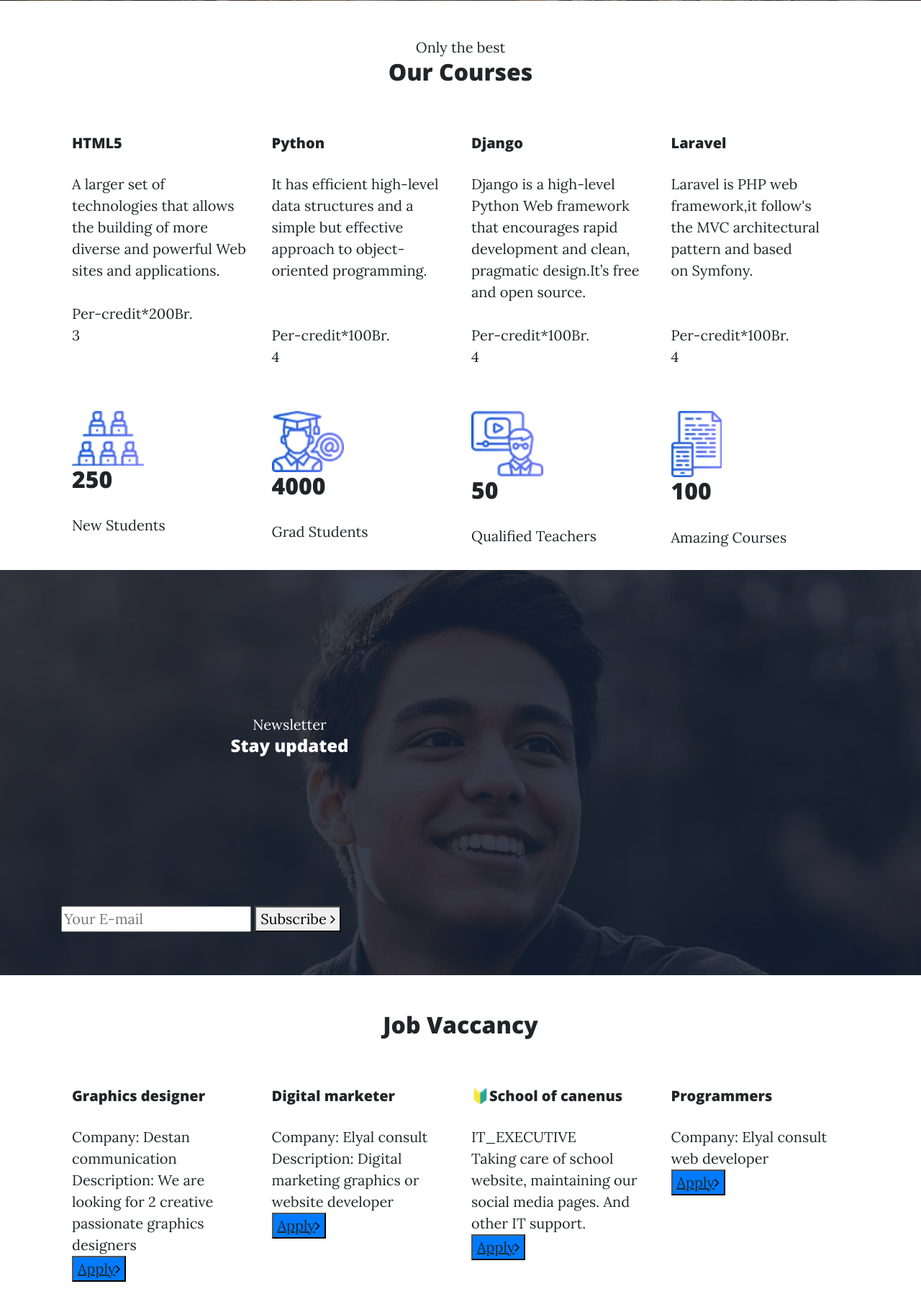
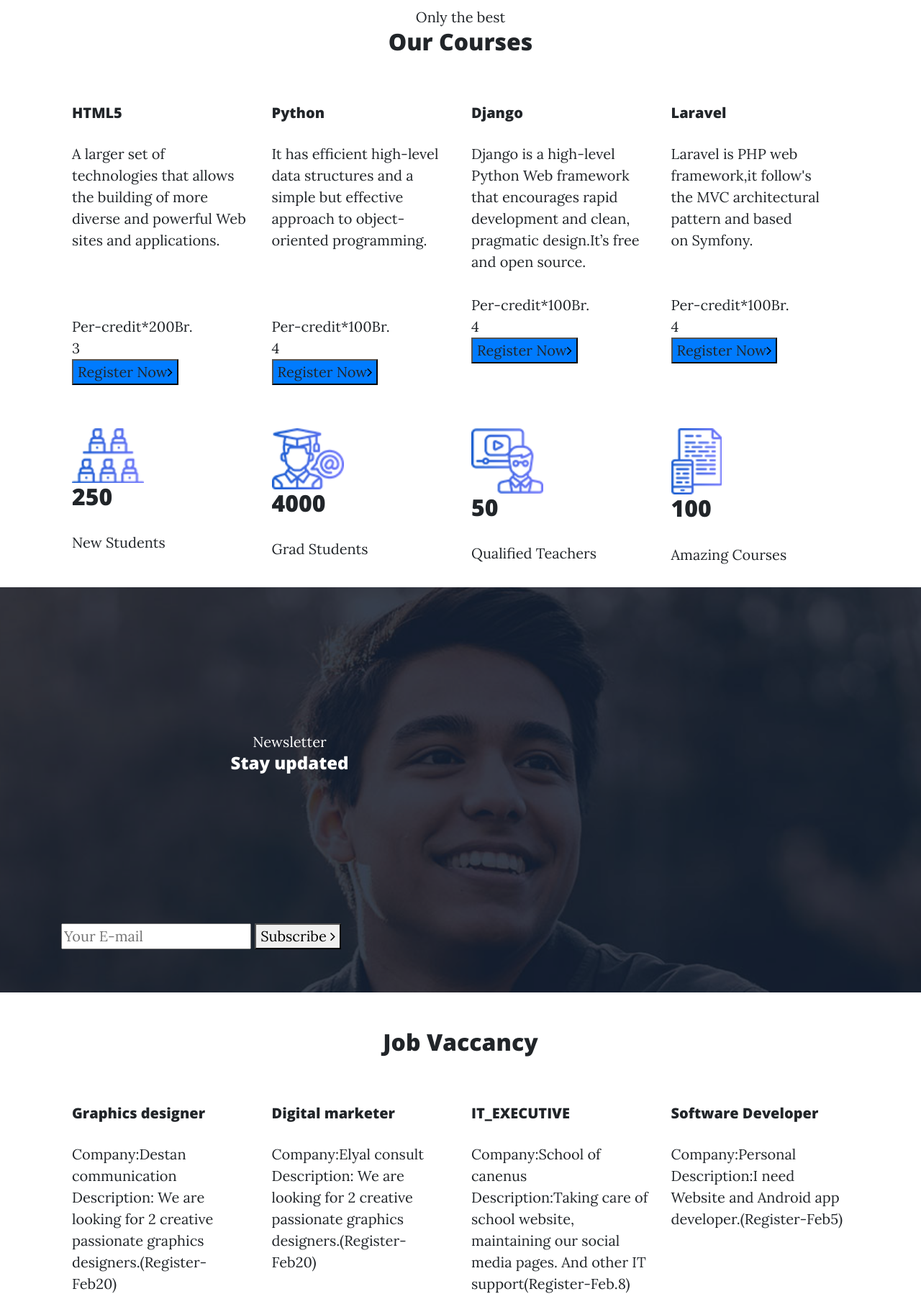
Before and after one commit to Tsyon1218/Django-Ethio-Academy, a Django app: page / in a window 1280 px wide. Shown: the part 2287-4085 px from the top of the page at 72% size. Run offline with Django 3.2, Linux system fonts and the light colour scheme; some libraries are stand-ins or nearby versions.

Commit message:
Ethio-Academy

```diff
--- a/templates/About/index.HTML
+++ b/templates/About/index.HTML
@@ -2,7 +2,7 @@
 {% block content %}
 <!-- Page Header -->
 <header>
-  <div> <img src="../../media/123.jpg"></div>
+  <div> <img src="../../media/123.jpg"width="1800"></div>
   <div class="overlay"></div>
   <div class="container">
     <div class="row">
@@ -20,8 +20,7 @@
         <div class="row">
           <div class="col-lg-7 about-text">
             <h3>Hello, We are Ethio-Academy</h3>
-            <p>Ethio-Academy is an academy web that manly focus on the development of programming and Programmers in Ethiopia.</p>
-
+            <p>Ethio-Academy is an academy web that manly focus on the development of programming and Programmers in Ethiopia.It also gives scholarships by communicating with schools.we also announce programming job vacancy's.</p>
             <div class="text-center ">
               <button class="site-btn bg-primary">Read More <i class="fa fa-angle-right"></i></button>
             </div><br><br>
--- a/templates/Base/base.html
+++ b/templates/Base/base.html
@@ -33,7 +33,7 @@
     <!-- Navigation -->
     <nav class="navbar navbar-expand-lg navbar-light fixed-top" id="mainNav">
       <div class="container">
-        <a class="navbar-brand" href="index.html">Ethio-Academy</a>
+        <a class="navbar-brand" href="Home/index.html">🔰Ethio-Academy</a>
         <button class="navbar-toggler navbar-toggler-right" type="button" data-toggle="collapse" data-target="#navbarResponsive" aria-controls="navbarResponsive" aria-expanded="false" aria-label="Toggle navigation">
           Menu
           <i class="fa fa-bars"></i>
--- a/templates/Home/index.html
+++ b/templates/Home/index.html
@@ -38,37 +38,37 @@
           <div class="col-lg-4 col-md-9 service-item">
             <div>
               <h5 class="si-content si-icon flaticon-apple  ">Training Center</h5>
-              <p>Adis Ababa Institute of technology is enrolling students in CCNA, WEB, ORACLE and other Courses at night and summer program. <button class="site-btn bg-primary "><a fa fa-angle-right href="{% url 'RegisterStudent:RegisterStudent' %}">Register Now</a><i class="fa fa-angle-right"></i></button></p>
+              <p>Adis Ababa Institute of technology is enrolling students in CCNA, WEB, ORACLE and other Courses at night and summer program. </p>
             </div>
           </div>
           <div class="col-lg-4 col-md-6 service-item">
             <div class="si-content si-icon ">
               <h5 class="flaticon-mortarboard">Training Center</h5>
-              <p>Little Einsteins Early Learning Centre is now enrolling students for its brand new Bole campus in Addis Ababa.<br><button class="site-btn bg-primary "><a fa fa-angle-right href="{% url 'RegisterStudent:RegisterStudent' %}">Register Now</a><i class="fa fa-angle-right"></i></button></p>
+              <p>Little Einsteins Early Learning Centre is now enrolling students for its brand new Bole campus in Addis Ababa.</p>
             </div>
           </div>
           <div class="col-lg-4 col-md-6 service-item">
             <div class="si-content si-icon">
               <h5 class="flaticon-idea">Training Center</h5>
-              <p>Graspskills is conducting an instructor-led Live Online Python 101 certification training course in Addis Ababa, Ethiopia.<button class="site-btn bg-primary "><a fa fa-angle-right href="{% url 'RegisterStudent:RegisterStudent' %}">Register Now</a><i class="fa fa-angle-right"></i></button></p>
+              <p>Graspskills is conducting an instructor-led Live Online Python 101 certification training course in Addis Ababa, Ethiopia.</p>
             </div>
           </div>
           <div class="col-lg-4 col-md-6 service-item">
             <div class="si-content si-icon">
               <h5 class="flaticon-medal">Training Center</h5>
-              <p>Gebeya training is a continuation education program and is great for current IT professionals who want to gain more experience and at the same time get their hands on cutting edge technologies that they are not be able to learn otherwise.<br><br><button class="site-btn bg-primary "><a fa fa-angle-right href="{% url 'RegisterStudent:RegisterStudent' %}">Register Now</a><i class="fa fa-angle-right"></i></button></p>
+              <p>Gebeya training is a continuation education program and is great for current IT professionals who want to gain more experience and at the same time get their hands on cutting edge technologies that they are not be able to learn otherwise.</p>
             </div>
           </div>
           <div class="col-lg-4 col-md-6 service-item">
             <div class="si-content si-icon">
               <h5 class="flaticon-question">Training Center</h5>
-              <p>AddisCoder students are current high schoolers who come from all across Ethiopia for 4 weeks to take the course in Addis Ababa.the program works with Meles Zenawi Foundation, attracting top students from all of Ethiopia with help from the Ministry of Education. <button class="site-btn bg-primary "><a fa fa-angle-right href="{% url 'RegisterStudent:RegisterStudent' %}">Register Now</a><i class="fa fa-angle-right"></i></button></p>
+              <p>AddisCoder students are current high schoolers who come from all across Ethiopia for 4 weeks to take the course in Addis Ababa.the program works with Meles Zenawi Foundation, attracting top students from all of Ethiopia with help from the Ministry of Education.</p>
             </div>
           </div>
           <div class="col-lg-4 col-md-6 service-item">
             <div class="si-content si-icon">
               <h5 class="flaticon-learning">Training Center</h5>
-              <p>2KO Ethiopia presents web and programming courses in Addis Ababa. Enrol today for our instructor-led training courses.A range of programming courses for groups is available at your centre in Addis Ababa, Dire Dawa, Mek'ele and Nazrēt. Contact us if you have a group. <button class="site-btn bg-primary "><a fa fa-angle-right href="{% url 'RegisterStudent:RegisterStudent' %}">Register Now</a><i class="fa fa-angle-right"></i></button></p>
+              <p>2KO Ethiopia presents web and programming courses in Addis Ababa. Enrol today for our instructor-led training courses.A range of programming courses for groups is available at your centre in Addis Ababa, Dire Dawa, Mek'ele and Nazrēt. Contact us if you have a group.</p>
             </div>
           </div>
         </div>
@@ -103,29 +103,32 @@
             <div class="row">
               <div class="col-lg-3 col-sm-6 fact-item">
                 <h5>HTML5</h5>
-                <p>A larger set of technologies that allows the building of more diverse and powerful Web sites and applications.</p>
+                <p>A larger set of technologies that allows the building of more diverse and powerful Web sites and applications.</p><br><br>
                 <span><i class="flaticon-student-2"></i>Per-credit*200Br.</span><br>
-                <span><i class="flaticon-placeholder"></i>3</span>
-
+                <span><i class="flaticon-placeholder"></i>3</span><br>
+                <button class="site-btn bg-primary "><a fa fa-angle-right href="{% url 'RegisterStudent:RegisterStudent' %}">Register Now</a><i class="fa fa-angle-right"></i></button>
               </div>
               <div class="col-lg-3 col-sm-6 fact-item">
                 <h5>Python</h5>
-                <p>It has efficient high-level data structures and a simple but effective approach to object-oriented programming.</p><br>
+                <p>It has efficient high-level data structures and a simple but effective approach to object-oriented programming.</p><br><br>
                 <span><i class="flaticon-student-2"></i>Per-credit*100Br.</span><br>
-                <span><i class="flaticon-placeholder"></i>4</span>
+                <span><i class="flaticon-placeholder"></i>4</span><br>
+                <button class="site-btn bg-primary "><a fa fa-angle-right href="{% url 'RegisterStudent:RegisterStudent' %}">Register Now</a><i class="fa fa-angle-right"></i></button>
 
               </div>
               <div class="col-lg-3 col-sm-6 fact-item">
                 <h5>Django</h5>
                 <p>Django is a high-level Python Web framework that encourages rapid development and clean, pragmatic design.It’s free and open source. </p>
                 <span><i class="flaticon-student-2"></i>Per-credit*100Br.</span><br>
-                <span><i class="flaticon-placeholder"></i>4</span>
+                <span><i class="flaticon-placeholder"></i>4</span><br>
+                <button class="site-btn bg-primary "><a fa fa-angle-right href="{% url 'RegisterStudent:RegisterStudent' %}">Register Now</a><i class="fa fa-angle-right"></i></button>
               </div>
               <div class="col-lg-3 col-sm-6 fact-item">
                 <h5>Laravel</h5>
                 <p>Laravel is PHP web framework,it follow's the MVC architectural pattern and based on Symfony.</p><br>
                 <span><i class="flaticon-student-2"></i>Per-credit*100Br.</span><br>
-                <span><i class="flaticon-placeholder"></i>4</span>
+                <span><i class="flaticon-placeholder"></i>4</span><br>
+                <button class="site-btn bg-primary "><a fa fa-angle-right href="{% url 'RegisterStudent:RegisterStudent' %}">Register Now</a><i class="fa fa-angle-right"></i></button>
               </div>
             </div>
           </div>
@@ -170,35 +173,41 @@
             <div class="col-lg-9 nl-form-warp">
                 <input type="text" placeholder="Your E-mail">
                 <button class="site-btn">Subscribe <i class="fa fa-angle-right"></i></button><br><br><br>
+
             </div>
+
         </div>
       </div>
     </header>
-    <section class="fact-section spad">
+    <section class="courses-section spad">
       <div class="container">
         <div class="sec-title text-center">
           <h2>Job Vaccancy</h2><br><br>
         </div>
+        <section class="fact-section spad">
           <div class="container">
             <div class="row">
               <div class="col-lg-3 col-sm-6 fact-item">
                 <h5> Graphics designer</h5>
-            <p>Company:  Destan communication<br>Description: We are looking for 2 creative passionate graphics designers<br><button class="site-btn bg-primary "><a fa fa-angle-right href="{% url 'RegisterVaccancy:RegisterVaccancy' %}">Apply</a><i class="fa fa-angle-right"></i></button></p>
+                <p>Company:Destan communication<br>Description: We are looking for 2 creative passionate graphics designers.(Register-Feb20)<br></p>
+                <button class="site-btn bg-primary "><a fa fa-angle-right href="{% url 'RegisterVaccancy:RegisterVaccancy' %}">Apply</a><i class="fa fa-angle-right"></i></button>
               </div>
               <div class="col-lg-3 col-sm-6 fact-item">
-            <h5>Digital marketer</h5>
-            <p>Company:  Elyal consult<br>Description: Digital marketing graphics or website developer <br><button class="site-btn bg-primary "><a fa fa-angle-right href="{% url 'RegisterVaccancy:RegisterVaccancy' %}">Apply</a><i class="fa fa-angle-right"></i></button></p><br>
+                <h5> Digital marketer</h5>
+                <p>Company:Elyal consult<br>Description: We are looking for 2 creative passionate graphics designers.(Register-Feb20)<br><br></p>
+                <button class="site-btn bg-primary "><a fa fa-angle-right href="{% url 'RegisterVaccancy:RegisterVaccancy' %}">Apply</a><i class="fa fa-angle-right"></i></button>
               </div>
               <div class="col-lg-3 col-sm-6 fact-item">
-            <h5>🔰School of canenus</h5>
-            <p>IT_EXECUTIVE <br>Taking care of school  website, maintaining our  social media pages.
-              And other IT support.<br><button class="site-btn bg-primary "><a fa fa-angle-right href="{% url 'RegisterVaccancy:RegisterVaccancy' %}">Apply</a><i class="fa fa-angle-right"></i></button></p>
+                <h5>IT_EXECUTIVE</h5>
+                <p>Company:School of canenus<br>Description:Taking care of school  website, maintaining our  social media pages.
+                  And other IT support(Register-Feb.8)<br></p>
+                <button class="site-btn bg-primary "><a fa fa-angle-right href="{% url 'RegisterVaccancy:RegisterVaccancy' %}">Apply</a><i class="fa fa-angle-right"></i></button>
               </div>
               <div class="col-lg-3 col-sm-6 fact-item">
-            <h5>Programmers</h5>
-            <p>Company:  Elyal consult<br>web developer<br><button class="site-btn bg-primary "><a fa fa-angle-right href="{% url 'RegisterVaccancy:RegisterVaccancy' %}">Apply</a><i class="fa fa-angle-right"></i></button></p><br>
+                <h5>Software Developer</h5>
+                <p>Company:Personal<br>Description:I need Website and Android app developer.(Register-Feb5)<br><br><br></p>
+                <button class="site-btn bg-primary "><a fa fa-angle-right href="{% url 'RegisterVaccancy:RegisterVaccancy' %}">Apply</a><i class="fa fa-angle-right"></i></button>
               </div>
-        </div>
-      </div>
+        </section><br><br>
       </section>
 {% endblock %}
```
Also changed, not shown: templates/Blog/Blog.html (+35 -22 lines), templates/accounts/index.html (added, +24 -0 lines). Lines whose indentation alone changed are shown as unchanged.
